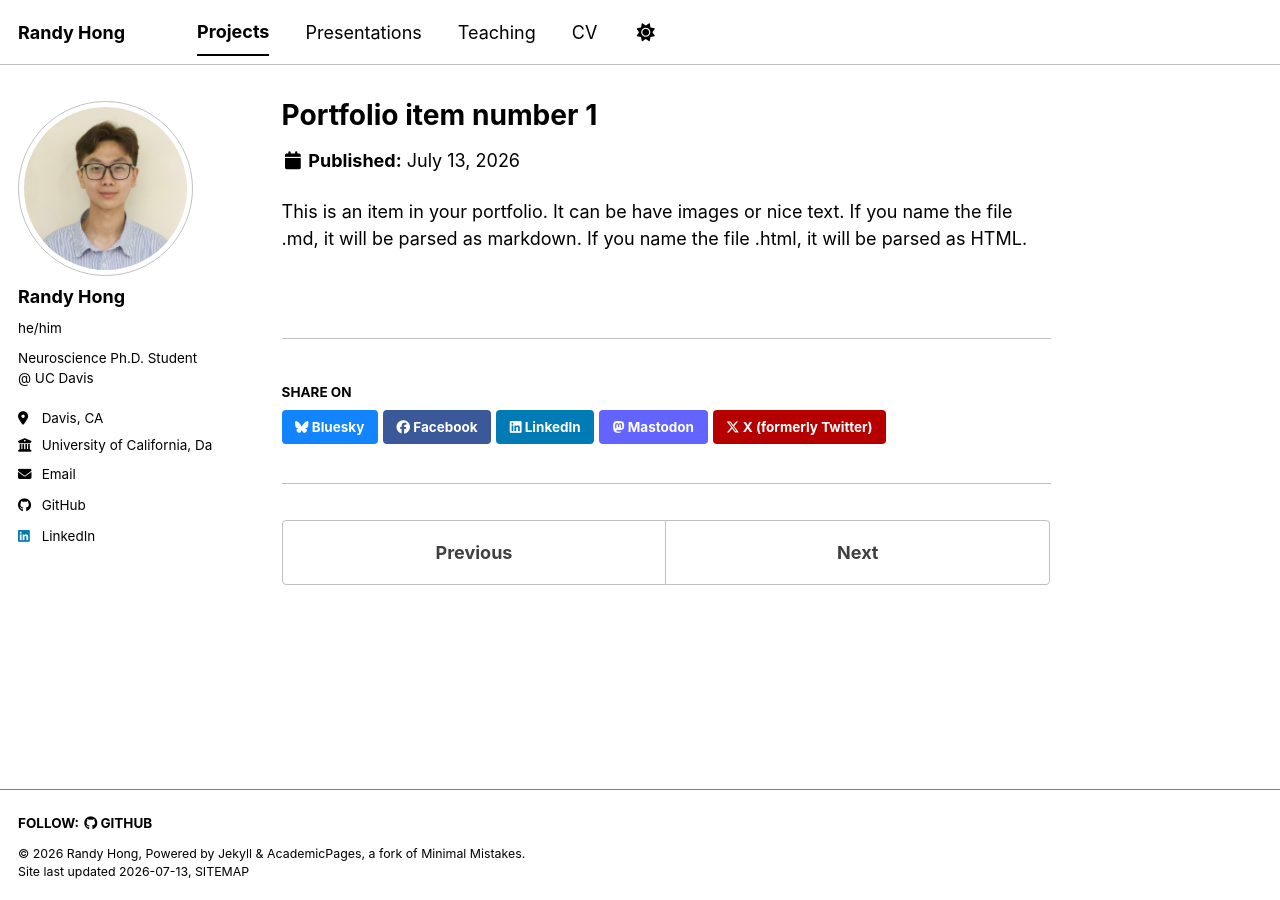
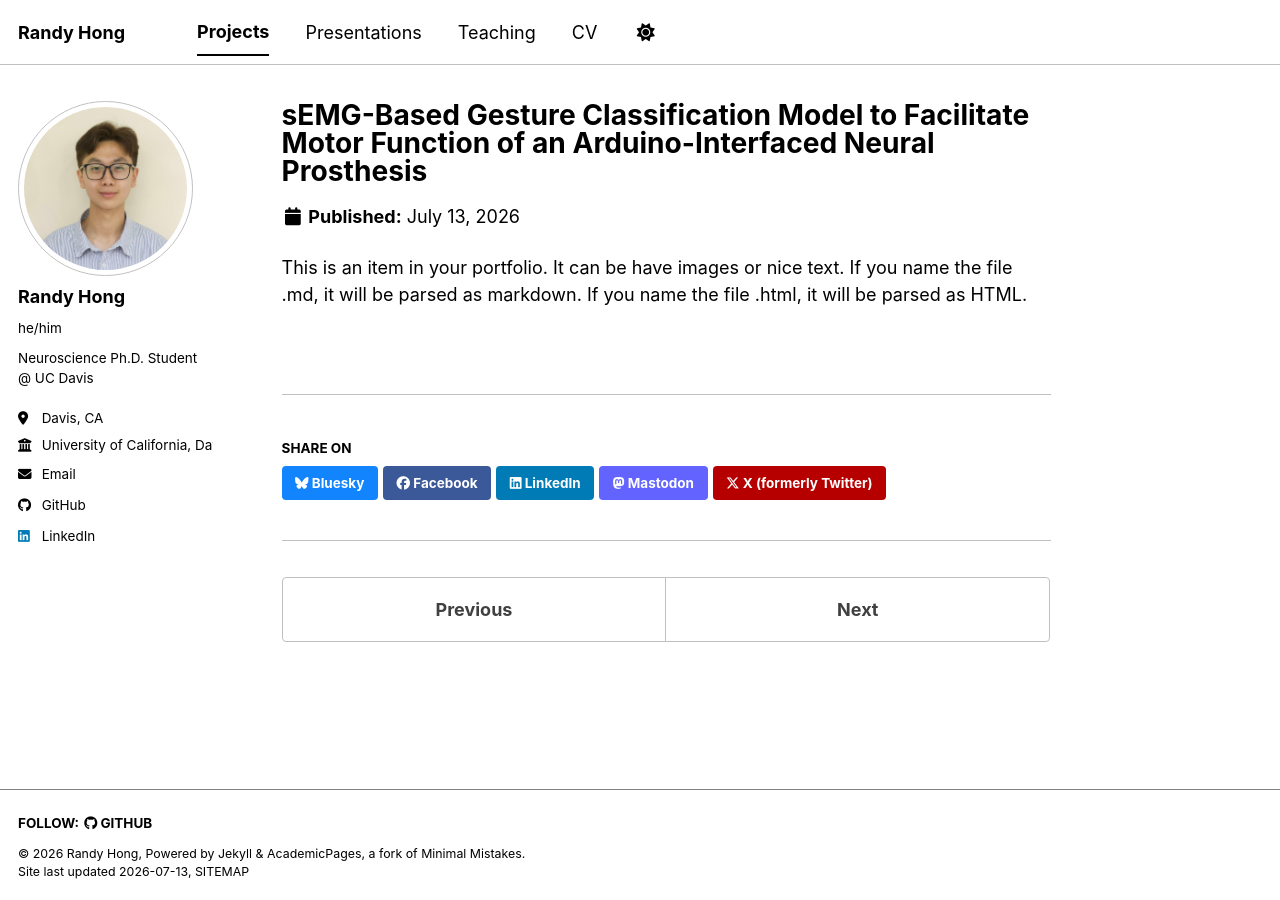
Before and after one commit to randyhongg/randyhongg.github.io, a Jekyll site: the page built from _portfolio/portfolio-1.md, in a window 1280 px wide. Built offline with Jekyll 4.4.1, drawn with Linux system fonts in a browser that asks for light colours; a style sheet for code colours, icons or effects is not loaded.

Commit message:
Update portfolio-1.md

```diff
--- a/_portfolio/portfolio-1.md
+++ b/_portfolio/portfolio-1.md
@@ -1,5 +1,5 @@
 ---
-title: "Portfolio item number 1"
+title: "sEMG-Based Gesture Classification Model to Facilitate Motor Function of an Arduino-Interfaced Neural Prosthesis"
 excerpt: "Short description of portfolio item number 1<br/><img src='/images/500x300.png'>"
 collection: portfolio
 ---
```
